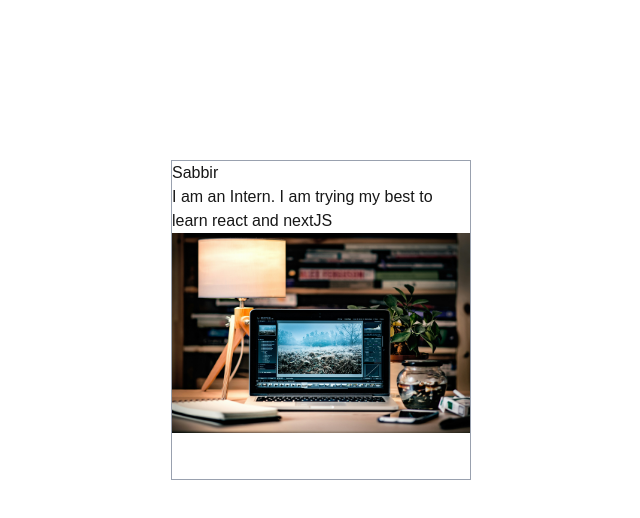
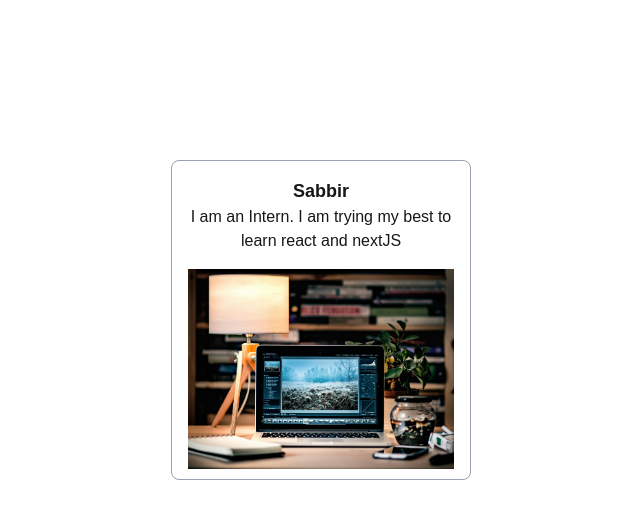
Before and after one commit to AhmedShonon/PracticeProject, a Next.js app: page / in a window 1280 px wide. Shown: the top 518 px of the page, without its empty margins (319-959 px from the left). Built offline with nearby package versions, Linux system fonts and the light colour scheme.

Commit message:
Card Created

```diff
--- /dev/null
+++ b/app/components/Card.jsx
@@ -0,0 +1,26 @@
+import React from "react";
+import Image from "next/image";
+
+const Card = () => {
+  return (
+    <div className="min-h-80 space-y-4 p-4 mx-auto max-w-[300px] mt-40 border border-gray-400 rounded-lg">
+      <div>
+        <h1 className="font-bold text-lg text-center">Sabbir </h1>
+        <p className="text-center">
+          I am an Intern. I am trying my best to learn react and nextJS
+        </p>
+      </div>
+      <div className="relative">
+        <Image
+          className="absolute min-h-50 min-w-10 w-full h-full"
+          objectFit="cover"
+          src="/sabbir.jpg"
+          fill
+          alt="Loading image"
+        />
+      </div>
+    </div>
+  );
+};
+
+export default Card;
--- a/app/page.jsx
+++ b/app/page.jsx
@@ -1,15 +1,9 @@
-import Image from "next/image";
+import Card from "./components/Card";
 
 export default function Home() {
   return (
-    <div className="min-h-80 mx-auto max-w-[300px] mt-40 border border-gray-400">
-      <div>
-        <h1>Sabbir </h1>
-        <p>I am an Intern. I am trying my best to learn react and nextJS</p>
-      </div>
-      <div className="relative">
-        <Image className="absolute min-h-50 min-w-10 w-full h-full" src= "/sabbir.jpg" fill alt="Loading image"/>
-      </div>
-    </div>
+    <>
+      <Card />
+    </>
   );
 }
```
